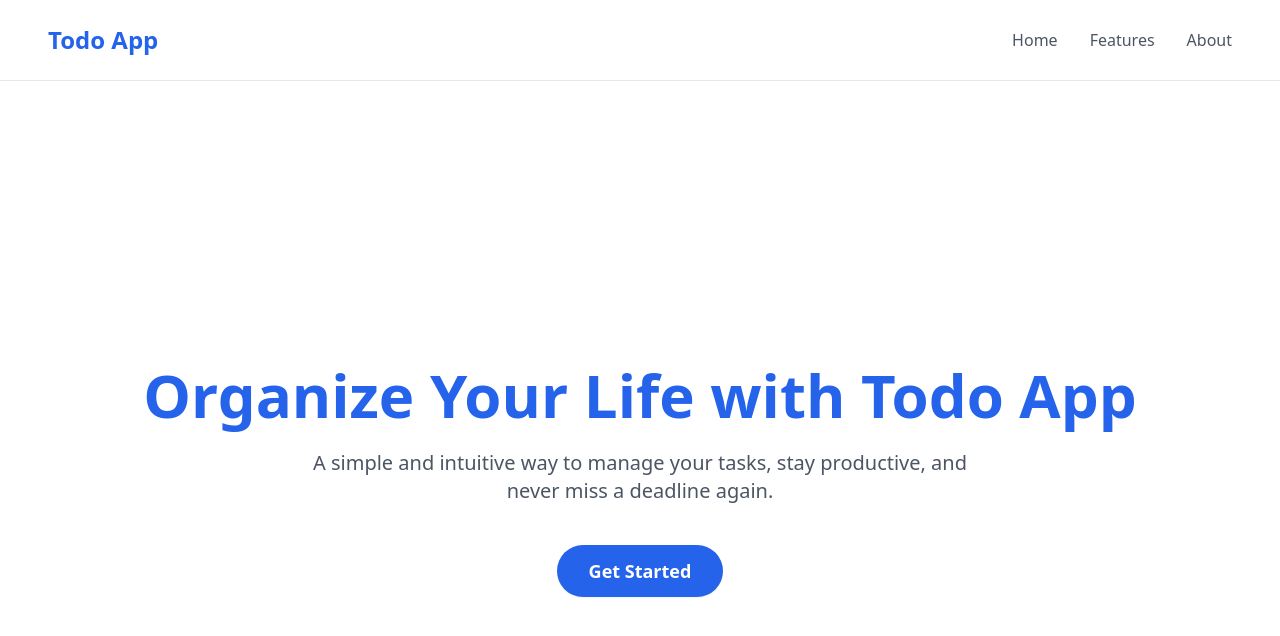
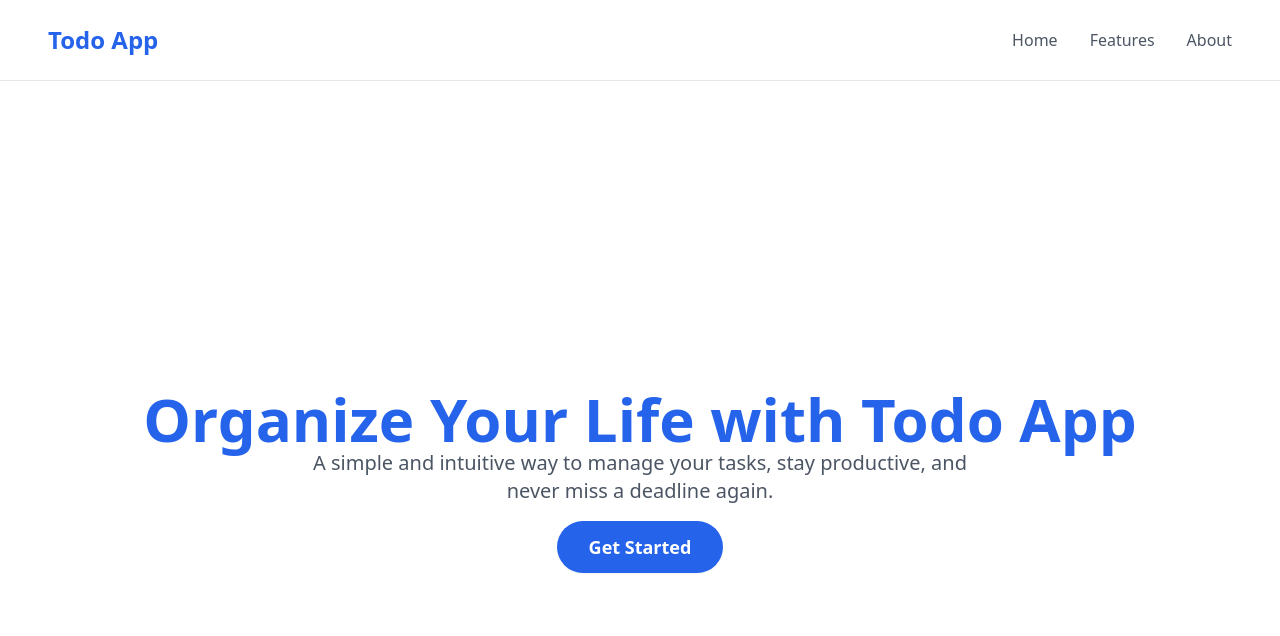
Before and after one commit to bhavinmatariya/agentic-todo-app, a Next.js app in the folder frontend/: page / in a window 1280 px wide. Shown: the top 636 px of the page. Built offline with nearby package versions, Linux system fonts and the light colour scheme.

Commit message:
test marker11

```diff
--- a/frontend/src/app/page.tsx
+++ b/frontend/src/app/page.tsx
@@ -23,7 +23,7 @@ export default function Home() {
           </ul>
         </nav>
       </header>
-      <main className="flex min-h-screen flex-col items-center justify-center gap-6 px-6 py-24 text-center sm:px-12">
+      <main className="flex min-h-screen flex-col items-center justify-center Gap-6 px-6 py-24 text-center sm:px-12">
         <h1 className="text-4xl font-bold text-blue-600 sm:text-6xl">
           Organize Your Life with Todo App
         </h1>
```
